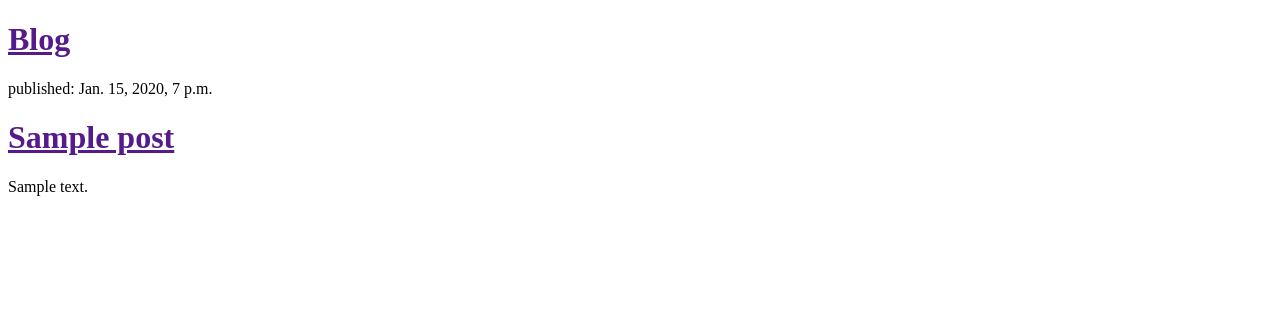
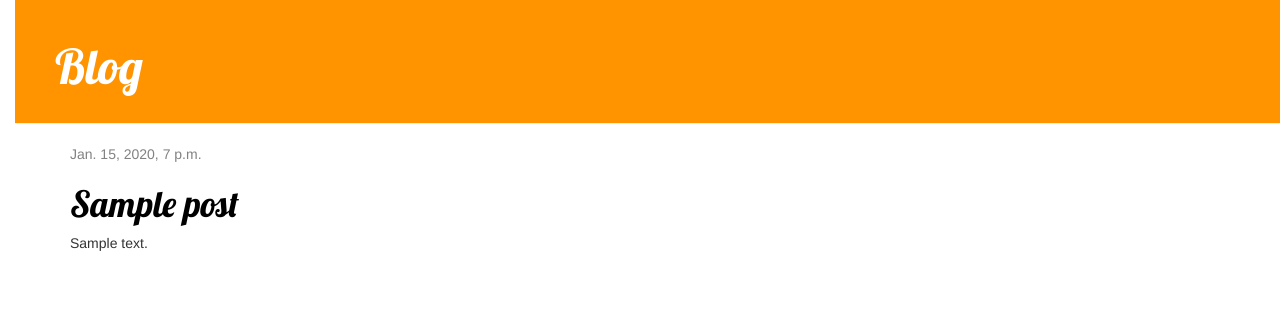
Before and after one commit to comicboom/my-first-blog, a Django app: page / in a window 1280 px wide. Shown: the top 322 px of the page. Run offline with Django 3.2, Linux system fonts and the light colour scheme; tables that the repository leaves empty hold one stand-in row (values such as "Sample post"); some libraries are stand-ins or nearby versions.

Commit message:
add base.html and CSS.

```diff
--- /dev/null
+++ b/blog/static/css/blog.css
@@ -0,0 +1,56 @@
+h1 a {
+    color: #FCA205;
+    font-family: 'Lobster';
+
+}
+
+body {
+    padding-left: 15px;
+}
+
+.page-header {
+    background-color: #ff9400;
+    margin-top: 0;
+    padding: 20px 20px 20px 40px;
+}
+
+.page-header h1, .page-header h1 a, .page-header h1 a:visited, .page-header h1 a:active {
+    color: #ffffff;
+    font-size: 36pt;
+    text-decoration: none;
+}
+
+.content {
+    margin-left: 40px;
+}
+
+h1, h2, h3, h4 {
+    font-family: 'Lobster', cursive;
+}
+
+.date {
+    color: #828282;
+}
+
+.save {
+    float: right;
+}
+
+.post-form textarea, .post-form input {
+    width: 100%;
+}
+
+.top-menu, .top-menu:hover, .top-menu:visited {
+    color: #ffffff;
+    float: right;
+    font-size: 26pt;
+    margin-right: 20px;
+}
+
+.post {
+    margin-bottom: 70px;
+}
+
+.post h1 a, .post h1 a:visited {
+    color: #000000;
+}
--- /dev/null
+++ b/blog/templates/blog/base.html
@@ -0,0 +1,32 @@
+{% load static %}
+<!DOCTYPE html>
+
+<html lang="en">
+<head>
+    <meta charset="UTF-8">
+    <meta http-equiv="X-UA-Compatible" content="IE=edge">
+    <meta name="viewport" content="width=device-width, initial-scale=1.0">
+    <link rel="stylesheet" href="//maxcdn.bootstrapcdn.com/bootstrap/3.2.0/css/bootstrap.min.css">
+    <link rel="stylesheet" href="//maxcdn.bootstrapcdn.com/bootstrap/3.2.0/css/bootstrap-theme.min.css">
+    <link rel="stylesheet" href="{% static 'css/blog.css' %}">
+    <link href="//fonts.googleapis.com/css?family=Lobster&subset=latin,latin-ext" rel="stylesheet" type="text/css">
+
+    <title>blog TEST</title>
+</head>
+<body>
+    <div class="page-header">
+        <h1><a href="">Blog</a></h1>
+    </div>
+
+
+    <div class="content container">
+        <div class="row">
+            <div class="col-md-8">
+            {% block content %}
+            {% endblock %}
+            </div>
+        </div>
+    </div>
+
+</body>
+</html>
--- a/blog/templates/blog/post_list.html
+++ b/blog/templates/blog/post_list.html
@@ -1,22 +1,13 @@
-<!DOCTYPE html>
-<html lang="en">
-<head>
-    <meta charset="UTF-8">
-    <meta http-equiv="X-UA-Compatible" content="IE=edge">
-    <meta name="viewport" content="width=device-width, initial-scale=1.0">
-    <title>blog TEST</title>
-</head>
-<body>
-    <div>
-        <h1><a href="">Blog</a></h1>
-    </div>
+{% extends 'blog/base.html' %}
 
+{% block content %}
     {% for post in posts %}
-    <div>
-        <p>published: {{ post.published_date }}</p>
-        <h1><a href="">{{ post.title }}</a></h1>
-        <p>{{ post.text|linebreaksbr }}</p>
-    </div>
-{% endfor %}
-</body>
-</html>
+        <div class="post">
+            <div class="date">
+                {{ post.published_date }}
+            </div>
+            <h1><a href="">{{ post.title }}</a></h1>
+            <p>{{ post.text|linebreaksbr }}</p>
+        </div>
+    {% endfor %}
+{% endblock %}
```
